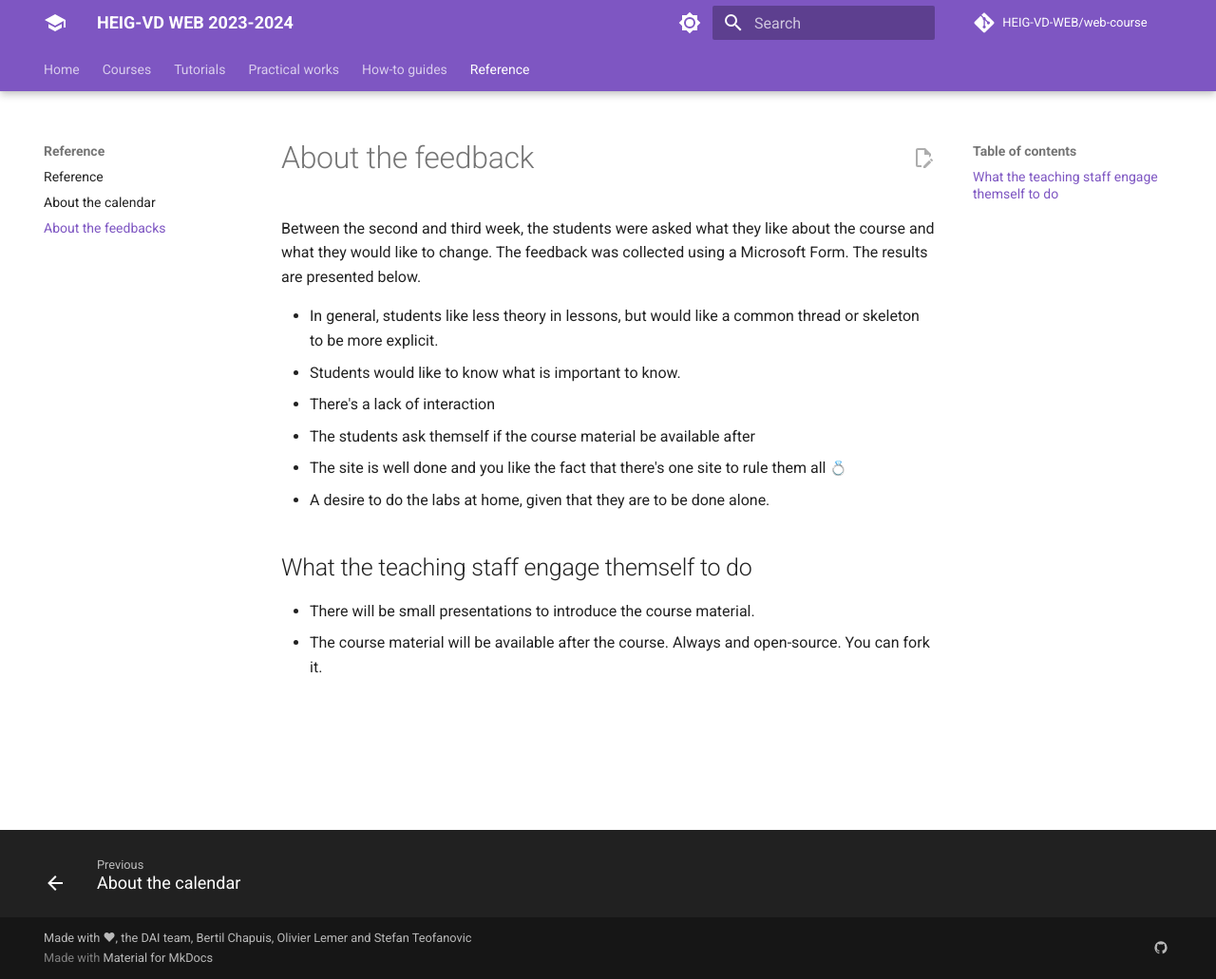
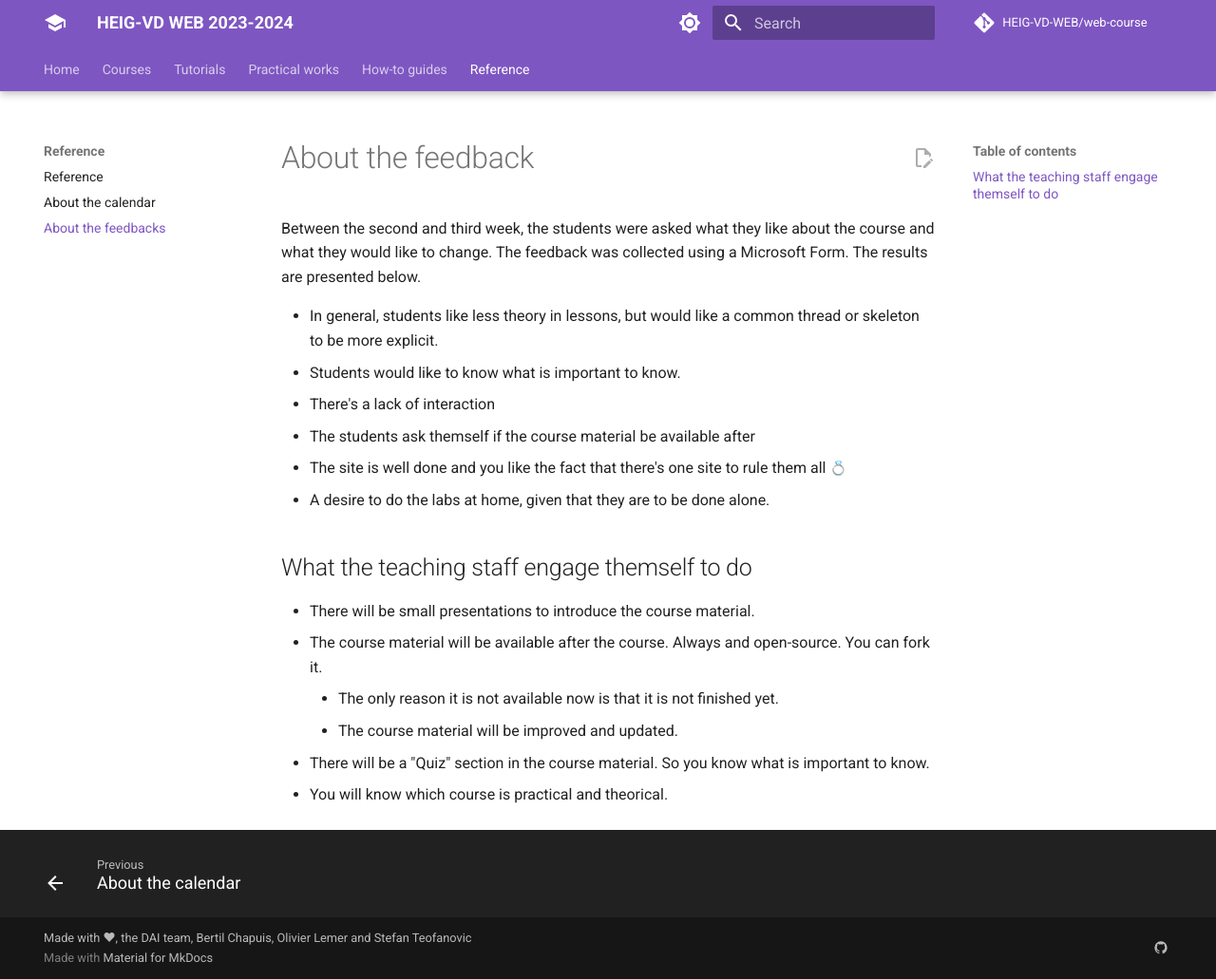
Before and after one commit to HEIG-VD-WEB/web-course, an MkDocs documentation site: the page built from docs/reference/about-the-feedbacks.md, in a window 1280 px wide and 1031 px high. Shown: the whole window at 95% size. Built offline with MkDocs 1.6.1 and Material for MkDocs 9.7.7, drawn with Linux system fonts in a browser that asks for light colours; emoji names are drawn with the system emoji font; comment, search, counter and statistics services are not loaded.

Commit message:
add content

```diff
--- a/docs/reference/about-the-feedbacks.md
+++ b/docs/reference/about-the-feedbacks.md
@@ -13,3 +13,7 @@ Between the second and third week, the students were asked what they like about
 
 - There will be small presentations to introduce the course material.
 - The course material will be available after the course. Always and open-source. You can fork it.
+	- The only reason it is not available now is that it is not finished yet.
+	- The course material will be improved and updated.
+- There will be a "Quiz" section in the course material. So you know what is important to know.
+- You will know which course is practical and theorical.
```
Also changed, not shown: docs/reference/index.md (+2 -2 lines).
